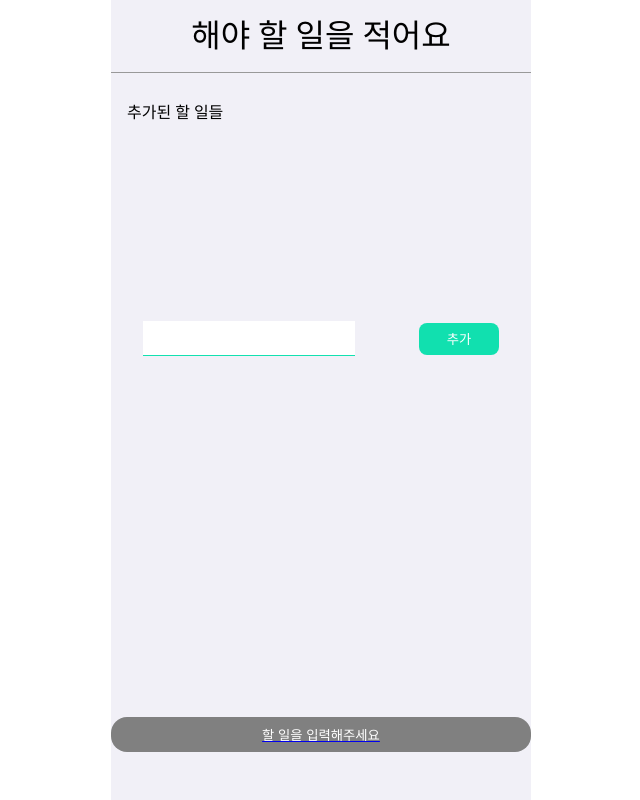
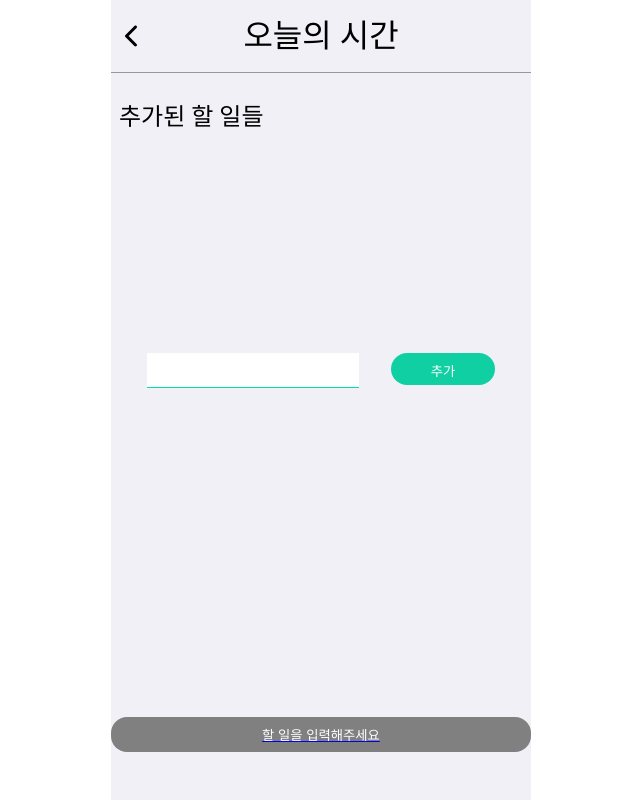
Before and after one commit to prgrms-fe-devcourse/FEDC2_TimeDivider_Root, a React (Create React App) app: page /CreateTask in a window 1280 px wide. Shown: the whole page, without its empty margins (319-959 px from the left). Built offline with nearby package versions, Linux system fonts and the light colour scheme.

Commit message:
refactor: 공통컴포넌트 수정 버전 반영하며 스타일드 컴포넌트 부분 수정

```diff
--- a/src/pages/createTask.jsx
+++ b/src/pages/createTask.jsx
@@ -5,6 +5,7 @@ import styled from 'styled-components'
 import NavBar from '../components/NavBar'
 import Text from '../components/Text'
 import Button from '../components/Button'
+import Input from '../components/Input'
 
 const BUTTON_TEXT = Object.freeze({
 	VALID: '다음 단계',
@@ -43,10 +44,10 @@ export const CreateTask = () => {
 
 	return (
 		<>
-			<NavBar>해야 할 일을 적어요</NavBar>
+			<NavBar backIcon>오늘의 시간</NavBar>
 
 			<SubTitleArea>
-				<Text style={{ fontSize: '1rem' }}>추가된 할 일들</Text>
+				<Text size={1.5}>추가된 할 일들</Text>
 			</SubTitleArea>
 
 			<TaskArea>
@@ -66,7 +67,7 @@ export const CreateTask = () => {
 					autoFocus={true}
 					required
 				/>
-				<SubmitButton>추가</SubmitButton>
+				<Button size="md">추가</Button>
 			</Form>
 
 			<ButtonArea>
@@ -87,8 +88,7 @@ const SubTitleArea = styled.div`
 	justify-content: flex-start;
 	height: 3vh;
 	width: 100%;
-	margin-top: 2rem;
-	margin-left: 2rem;
+	margin: 2rem 1rem 0 2rem;
 `
 
 const TaskArea = styled.div`
@@ -98,6 +98,7 @@ const TaskArea = styled.div`
 	display: flex;
 	flex-wrap: wrap;
 	align-items: flex-start;
+	margin: 2rem 1rem 1rem 2rem;
 	margin-bottom: 2rem;
 `
 
@@ -132,30 +133,7 @@ const ButtonArea = styled.div`
 	bottom: 1rem;
 `
 
-const SubmitButton = styled.button`
-	width: 5rem;
-	height: 2rem;
-	color: white;
-	border-radius: 8px;
-	border: none;
-	background-color: #00dfabed;
-	box-sizing: border-box;
-	cursor: pointer;
-`
-
 const Form = styled.form`
 	display: flex;
-	width: 100%;
-	justify-content: space-around;
-	align-items: center;
+	gap: 2rem;
 `
-
-const Input = styled.input`
-	width: 13rem;
-	height: 2rem;
-	font-size: 1.5rem;
-	border: none;
-	border-bottom: 1px solid #00dfabed;
-	outline: none;
-	text-align: center;
-`
--- a/src/pages/createTime.jsx
+++ b/src/pages/createTime.jsx
@@ -45,12 +45,10 @@ const CreateTime = () => {
 
 	return (
 		<>
-			<NavBar>오늘의 시간</NavBar>
-
+			<NavBar backIcon>오늘의 시간</NavBar>
 			<SubTitleArea>
-				<Text style={{ fontSize: '1.3rem' }}>오늘 사용할 수 있는 시간은 얼마인가요?</Text>
+				<Text size={1.3}>오늘 사용할 수 있는 시간은 얼마인가요?</Text>
 			</SubTitleArea>
-
 			<InputBox>
 				<Label>시간(hour)</Label>
 				<Input
@@ -63,7 +61,6 @@ const CreateTime = () => {
 					onChange={e => handleSpareTime(TIME_TYPE.HOUR, e.target.value)}
 				></Input>
 			</InputBox>
-
 			<InputBox>
 				<Label>분(minutes)</Label>
 				<Input
@@ -74,7 +71,6 @@ const CreateTime = () => {
 					onChange={e => handleSpareTime(TIME_TYPE.MINUTE, e.target.value)}
 				></Input>
 			</InputBox>
-
 			<ButtonArea>
 				<Link to="/createTask">
 					<Button disabled={!isValidSpareTime}>
```
